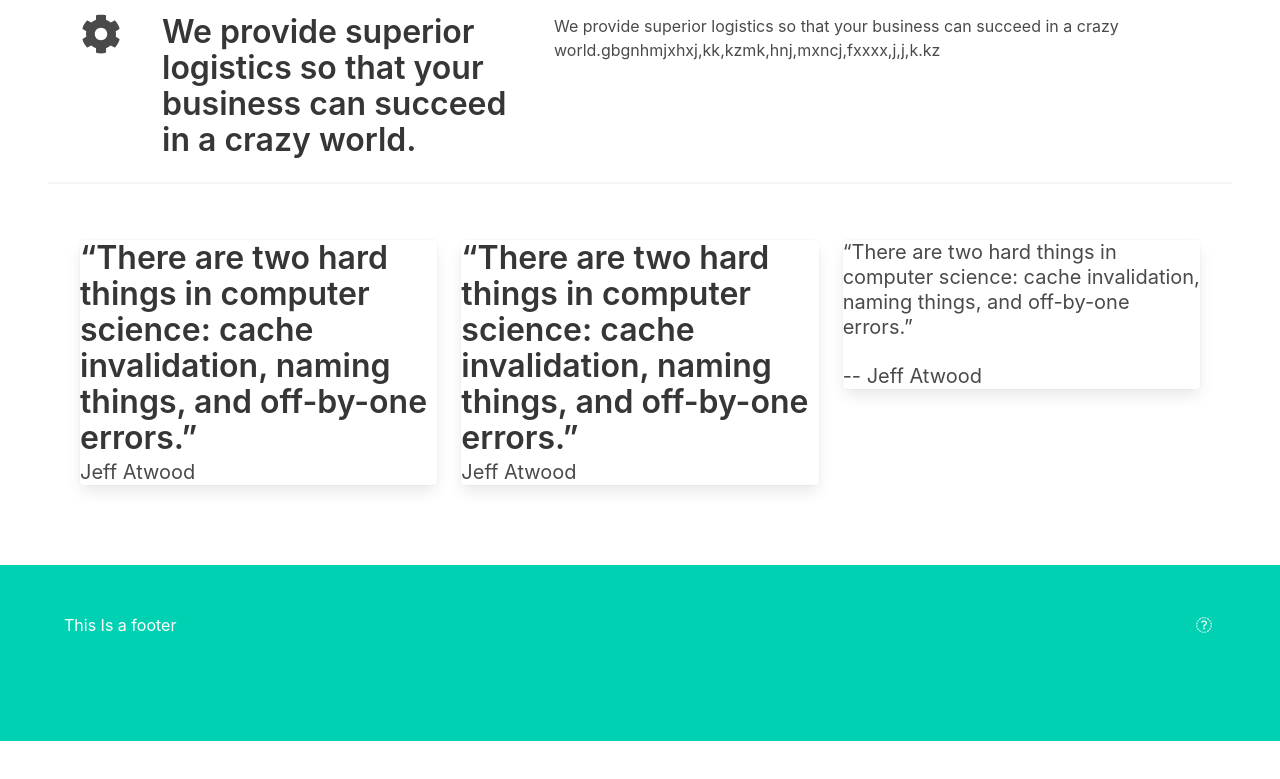
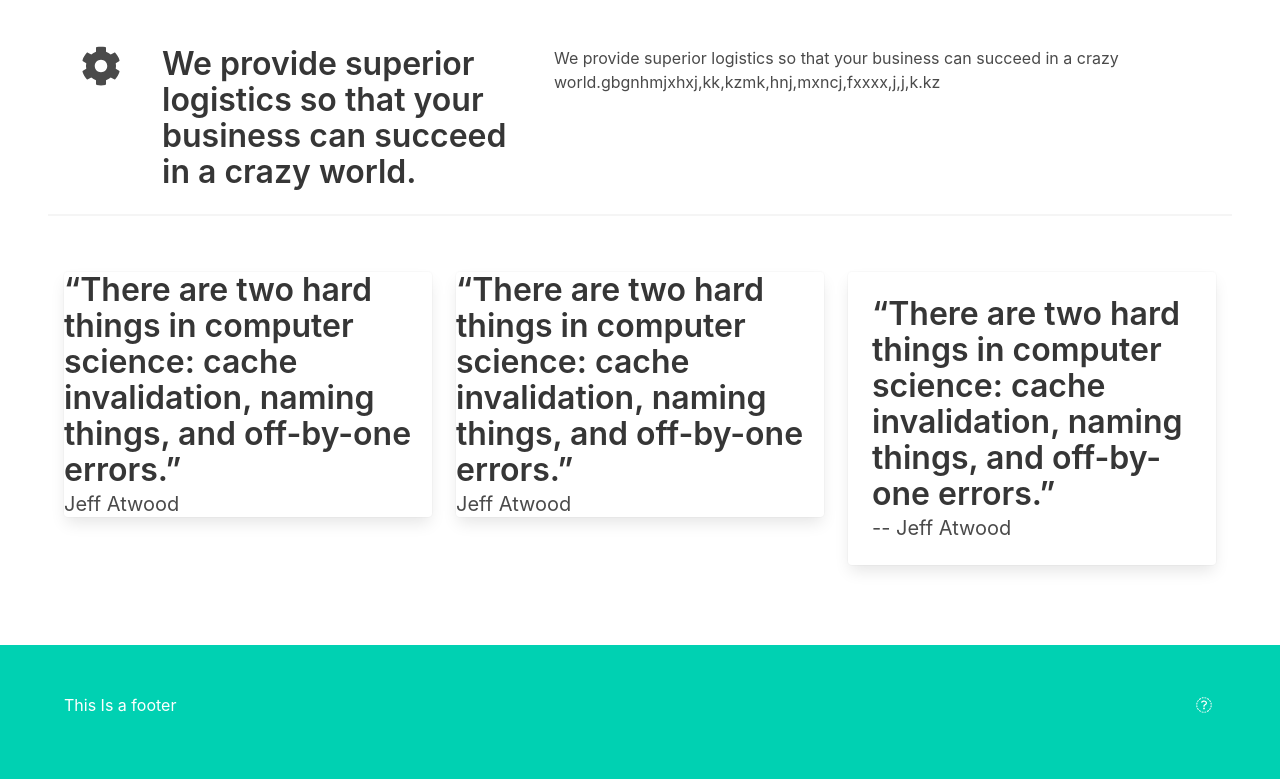
Before and after one commit to Jolaolu/vueApp, a Vue app: page / in a window 1280 px wide. Shown: the part 599-1378 px from the top of the page. Before the commit the page ends 1340 px from the top, so only its background shows below. Built offline with nearby package versions, Linux system fonts and the light colour scheme; some icons are missing.

Commit message:
legbe legbe💪💪💪   💪

```diff
--- a/src/components/Home.vue
+++ b/src/components/Home.vue
@@ -31,6 +31,7 @@
         </div>
       </div>
       <hr>
+      <div class="container">
         <div class="columns pd">
           <div class="column">
             <div class="card">
@@ -58,8 +59,8 @@
           </div>
           <div class="column">
             <div class="card">
-            <div class="card-contents">
-              <p class="subtitle">
+              <div class="card-content">
+                <p class="title">
                   “There are two hard things in computer science: cache invalidation, naming things, and off-by-one errors.”
                 </p>
                 <p class="subtitle">
@@ -70,7 +71,7 @@
             </div>
           </div>
         </div>
-
+    </div>
     </section>
   </div>
 </template>
@@ -105,14 +106,22 @@ export default {
       margin-top: 2rem
 
 .pd
-  padding: 2rem
+  +tablet
+  padding: 2rem 0
   +desktop
     font-weight: normal
 
 h2
   margin: 2rem 2rem 0 !important
+  padding-bottom: 2rem
 
 .fa-cog
   font-size: 40px
 
+#learn
+  +desktop
+    margin-bottom: 2rem
+
+
+
 </style>
```
Lines whose indentation alone changed are shown as unchanged.
